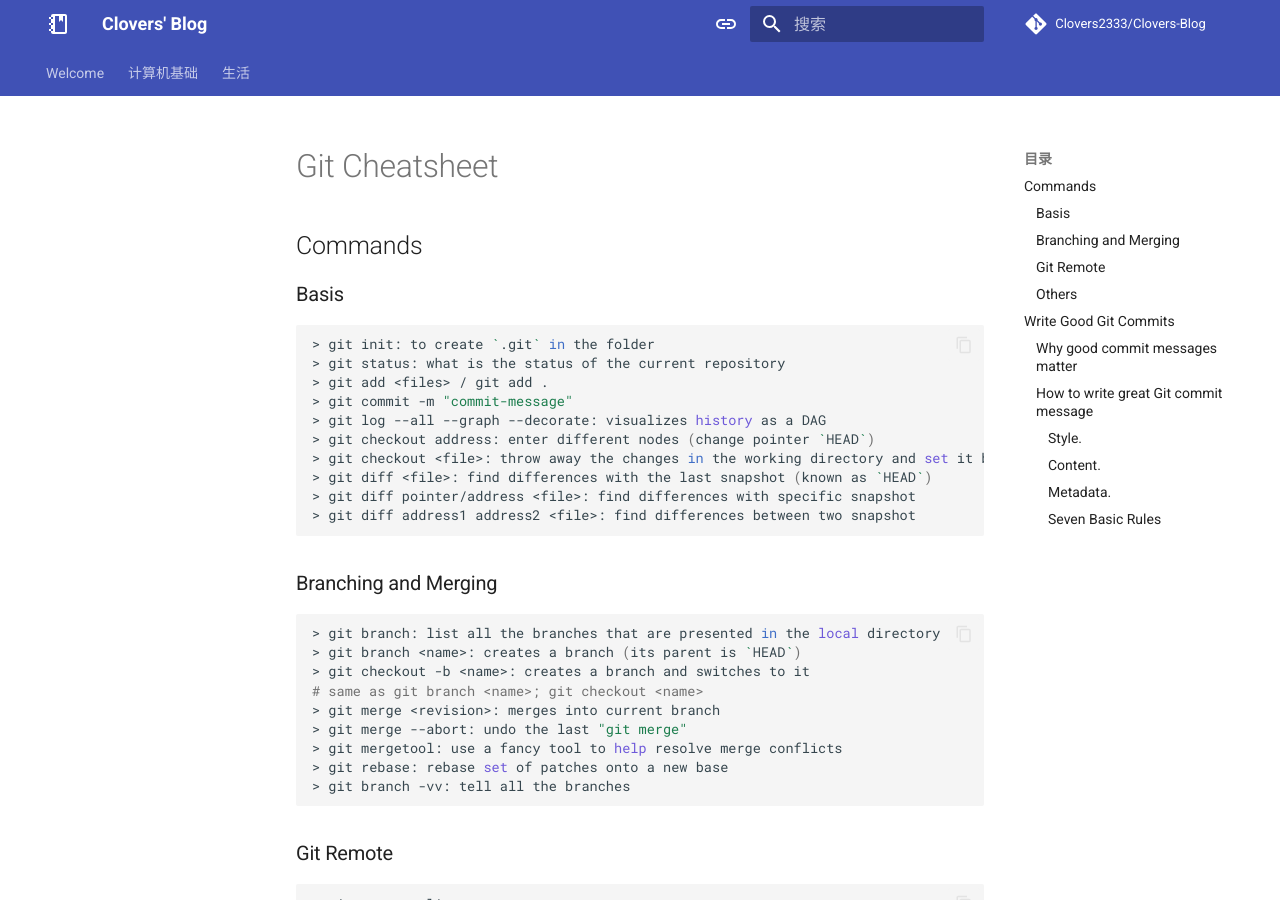
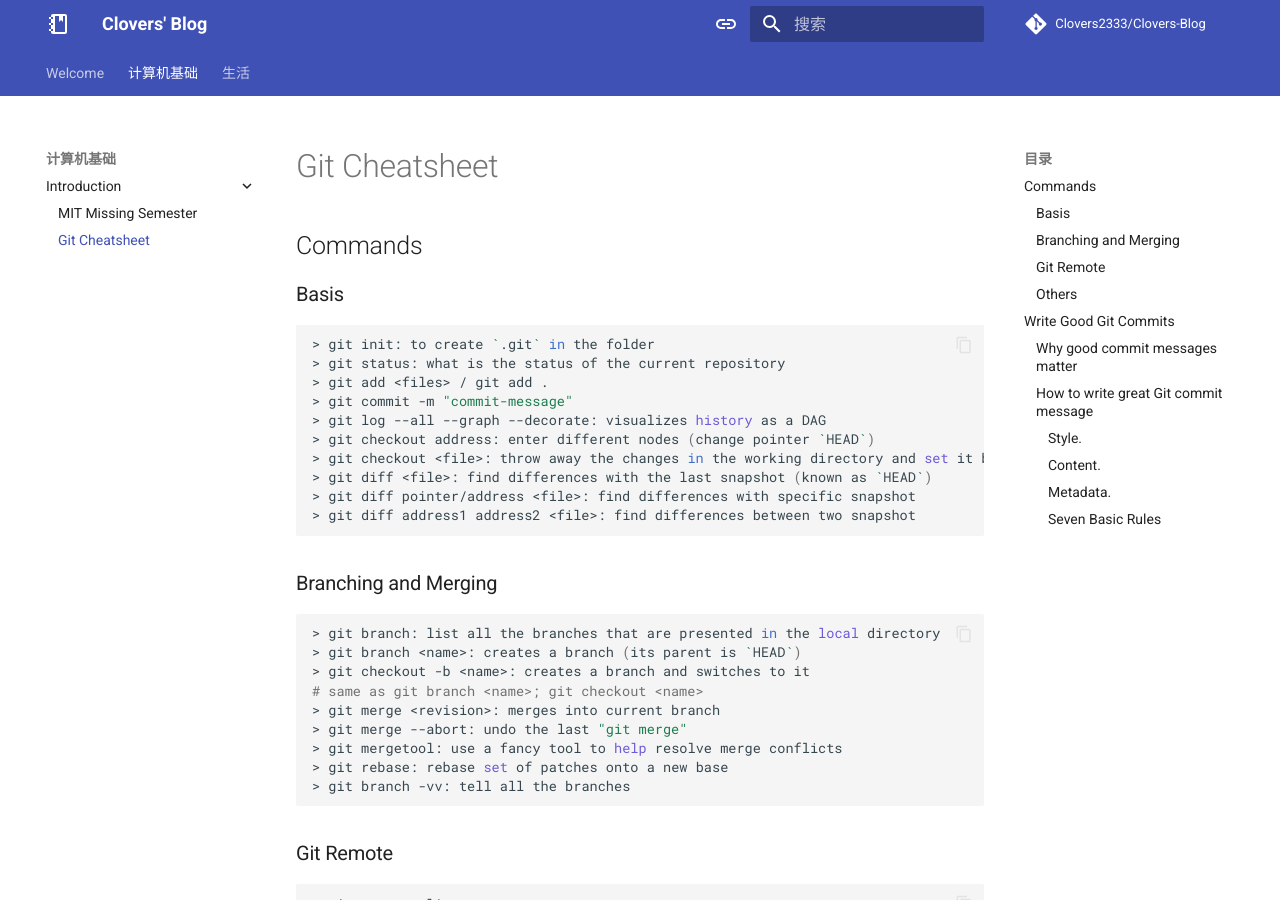
Before and after one commit to Clovers2333/Clovers-Blog, an MkDocs documentation site: the page built from docs/cs/basic/git_cheatsheet.md, in a window 1280 px wide and 900 px high. Built offline with MkDocs 1.6.1 and Material for MkDocs 9.7.7, drawn with Linux system fonts in a browser that asks for light colours; comment, search, counter and statistics services are not loaded.

Commit message:
change name: git_cheat_sheet.md

```diff
--- a/mkdocs.yml
+++ b/mkdocs.yml
@@ -12,34 +12,13 @@ theme:
   icon:
     logo: material/notebook-outline
   # custom_dir: overrides
-  features: # 功能
-    # - announce.dismiss # 可以叉掉公告的功能
-    # - content.action.edit # 编辑按钮，似乎没啥用
-    # - content.action.view # 查看按钮，似乎没啥用
-    # - content.code.annotate # 代码注释，具体不清楚
-    - content.code.copy # 复制代码按钮
-    # - content.code.select # 选择代码按钮
-    # - content.tabs.link # 链接标签
-    # - content.tooltips # 不太清楚呢这个
-    # - header.autohide # 自动隐藏header
-    # - navigation.expand # 默认展开导航栏
-    - navigation.footer # 底部导航栏
-    # - navigation.indexes # 索引按钮可以直接触发文件，而不是只能点击其下属选项浏览，这个功能可以给对应的section提供很好的预览和导航功能
-    # - navigation.instant # 瞬间加载 最好注释掉，多语言切换这个会导致跳回首页
-    # - navigation.instant.prefetch # 预加载
-    # - navigation.instant.progress # 进度条
-    # - navigation.path # 导航路径， 目前好像没啥用
-    # - navigation.prune # 只构建可见的页面
-    - navigation.sections # 导航栏的section
-    - navigation.tabs # 顶级索引被作为tab
-    # - navigation.tabs.sticky # tab始终可见
-    - navigation.top # 开启顶部导航栏
-    - navigation.tracking # 导航栏跟踪
-    - search.highlight # 搜索高亮
-    - search.share # 搜索分享
-    - search.suggest # 搜索建议
-    - toc.follow # 目录跟踪-页面右侧的小目录
-    # - toc.integrate # 目录跟踪集成到左侧大目录中
+  features:
+    - content.code.annotate
+    - content.code.copy
+    - navigation.tracking
+    - navigation.tabs
+    - navigation.indexes
+    - navigation.top
   palette:
     - media: "(prefers-color-scheme)" # 主题颜色
       scheme: slate
@@ -127,6 +106,7 @@ nav:
   - 计算机基础:
     - Introduction:
       - MIT Missing Semester: cs/basic/MIT-Missing-Semester.md
+      - Git Cheatsheet: cs/basic/git_cheatsheet.md
   #   - Python:
   #   - 前端三件套:
   #     - jaca script:
```
Also changed, not shown: docs/cs/basic/git_cheatsheet.md (renamed from docs/cs/basic/git_cheatsheat.md).
